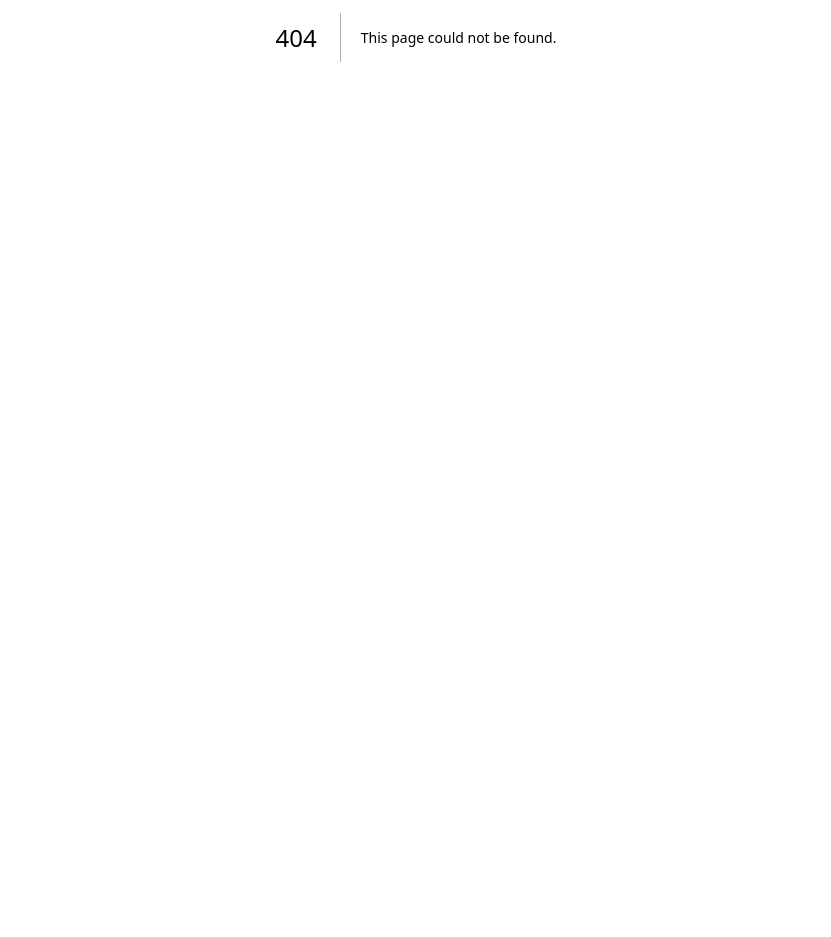
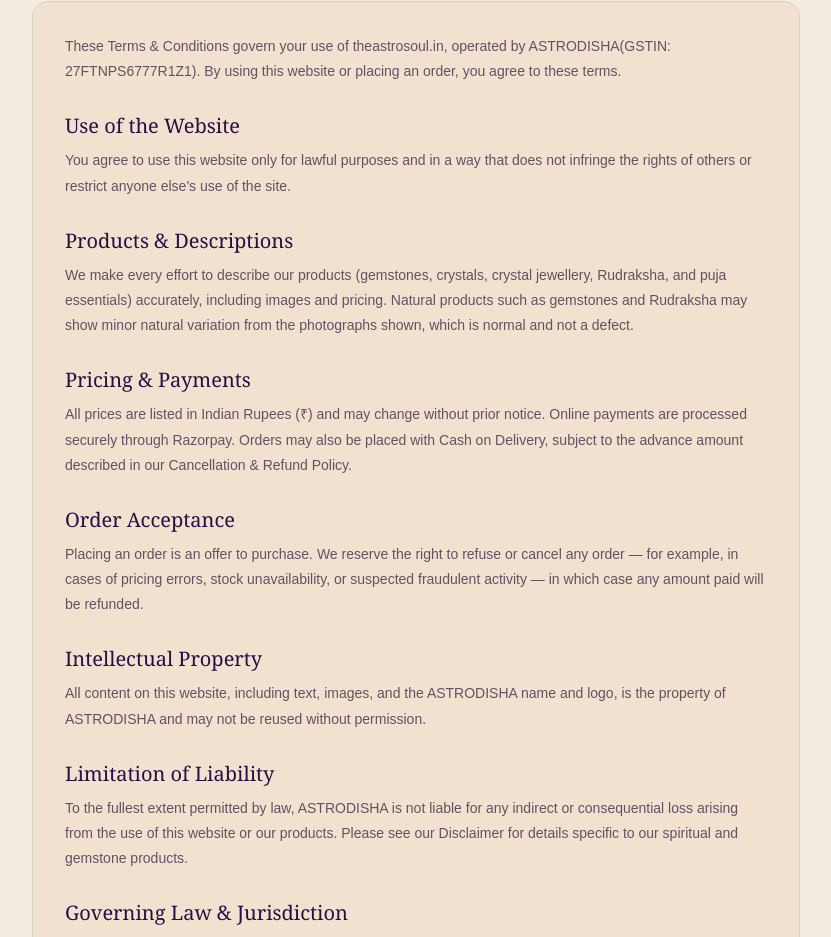
Before and after one commit to chavananand02340-wq/astrodisha-ecommerce, a Next.js app: page /terms in a window 1280 px wide. Before the commit this address had no page. Shown: the part 363-1300 px from the top of the page, without its empty margins (224-1055 px from the left). Before the commit the page ends 800 px from the top, so only its background shows below. Built offline with nearby package versions, Linux system fonts and the light colour scheme.

Commit message:
Create page.tsx

```diff
--- /dev/null
+++ b/app/terms/page.tsx
@@ -0,0 +1,111 @@
+import type { Metadata } from "next";
+import LegalPageLayout from "@/components/LegalPageLayout";
+import {
+  LEGAL_NAME,
+  GSTIN,
+  REGISTERED_ADDRESS,
+  JURISDICTION,
+  SUPPORT_EMAIL,
+  SUPPORT_WHATSAPP_DISPLAY,
+} from "@/lib/legal-info";
+
+export const metadata: Metadata = {
+  title: "Terms & Conditions | ASTRODISHA",
+};
+
+function Section({ heading, children }: { heading: string; children: React.ReactNode }) {
+  return (
+    <section className="mb-7 last:mb-0">
+      <h2 style={{ color: "var(--astro-text)" }} className="astro-serif mb-2 text-xl">
+        {heading}
+      </h2>
+      <div style={{ color: "var(--astro-mauve)" }} className="space-y-2">
+        {children}
+      </div>
+    </section>
+  );
+}
+
+export default function TermsPage() {
+  return (
+    <LegalPageLayout title="Terms & Conditions" lastUpdated="26 September 2026">
+      <p style={{ color: "var(--astro-mauve)" }} className="mb-7">
+        These Terms & Conditions govern your use of theastrosoul.in, operated by {LEGAL_NAME}
+        (GSTIN: {GSTIN}). By using this website or placing an order, you agree to these terms.
+      </p>
+
+      <Section heading="Use of the Website">
+        <p>
+          You agree to use this website only for lawful purposes and in a way that does not
+          infringe the rights of others or restrict anyone else's use of the site.
+        </p>
+      </Section>
+
+      <Section heading="Products & Descriptions">
+        <p>
+          We make every effort to describe our products (gemstones, crystals, crystal jewellery,
+          Rudraksha, and puja essentials) accurately, including images and pricing. Natural
+          products such as gemstones and Rudraksha may show minor natural variation from the
+          photographs shown, which is normal and not a defect.
+        </p>
+      </Section>
+
+      <Section heading="Pricing & Payments">
+        <p>
+          All prices are listed in Indian Rupees (₹) and may change without prior notice. Online
+          payments are processed securely through Razorpay. Orders may also be placed with Cash on
+          Delivery, subject to the advance amount described in our Cancellation & Refund Policy.
+        </p>
+      </Section>
+
+      <Section heading="Order Acceptance">
+        <p>
+          Placing an order is an offer to purchase. We reserve the right to refuse or cancel any
+          order — for example, in cases of pricing errors, stock unavailability, or suspected
+          fraudulent activity — in which case any amount paid will be refunded.
+        </p>
+      </Section>
+
+      <Section heading="Intellectual Property">
+        <p>
+          All content on this website, including text, images, and the ASTRODISHA name and logo,
+          is the property of {LEGAL_NAME} and may not be reused without permission.
+        </p>
+      </Section>
+
+      <Section heading="Limitation of Liability">
+        <p>
+          To the fullest extent permitted by law, {LEGAL_NAME} is not liable for any indirect or
+          consequential loss arising from the use of this website or our products. Please see our
+          Disclaimer for details specific to our spiritual and gemstone products.
+        </p>
+      </Section>
+
+      <Section heading="Governing Law & Jurisdiction">
+        <p>
+          These terms are governed by the laws of India. Any disputes will be subject to the
+          exclusive jurisdiction of the courts in {JURISDICTION}.
+        </p>
+      </Section>
+
+      <Section heading="Changes to These Terms">
+        <p>
+          We may update these Terms & Conditions from time to time. Continued use of the website
+          after changes means you accept the updated terms.
+        </p>
+      </Section>
+
+      <Section heading="Contact Us">
+        <p>
+          {LEGAL_NAME}
+          <br />
+          {REGISTERED_ADDRESS}
+          <br />
+          Email: {SUPPORT_EMAIL}
+          <br />
+          WhatsApp: {SUPPORT_WHATSAPP_DISPLAY}
+        </p>
+      </Section>
+    </LegalPageLayout>
+  );
+}
```
